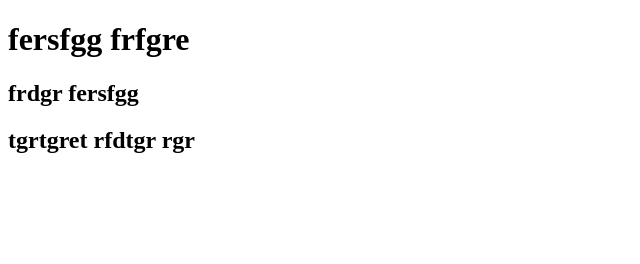
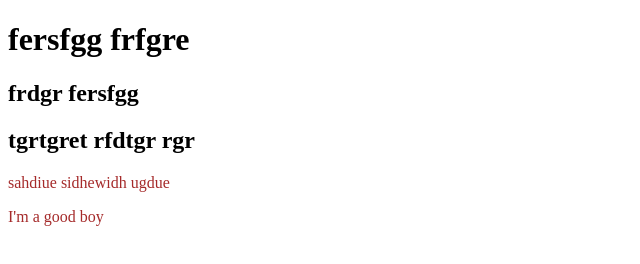
Before and after one commit to Zis20/my-second-repo, a plain HTML site: page index.html in a window 1280 px wide. Shown: the whole page, without its empty margins (0-640 px from the left). Drawn offline with Linux system fonts and the light colour scheme.

Commit message:
styles aded

```diff
--- a/index.html
+++ b/index.html
@@ -5,10 +5,13 @@
     <meta http-equiv="X-UA-Compatible" content="IE=edge">
     <meta name="viewport" content="width=device-width, initial-scale=1.0">
     <title>My second repo</title>
+    <link rel="stylesheet" href="style.css">
 </head>
 <body>
     <h1>fersfgg frfgre</h1>
     <h2>frdgr fersfgg</h2>
     <h2>tgrtgret rfdtgr rgr</h2>
+    <p>sahdiue sidhewidh ugdue</p>
+    <p>I'm a good boy</p>
 </body>
 </html>
--- /dev/null
+++ b/style.css
@@ -0,0 +1,3 @@
+p{
+    color: brown;
+}
```
